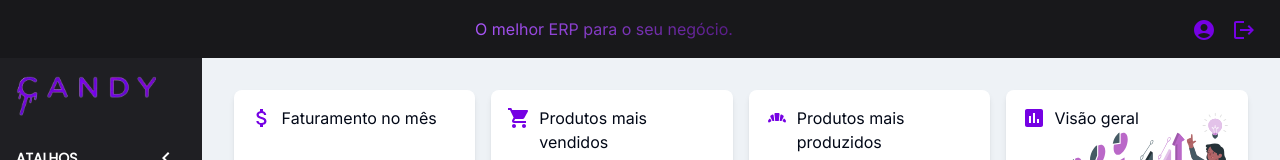
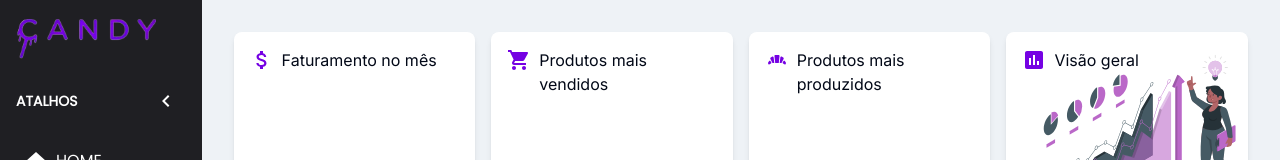
Before and after one commit to pedroandriottii/candyerp-front, a Next.js app: page / in a window 1280 px wide. Shown: the top 160 px of the page. Built offline with nearby package versions, Linux system fonts and the light colour scheme; no server answers.

Commit message:
Removing Navbar

```diff
--- a/app/layout.tsx
+++ b/app/layout.tsx
@@ -1,7 +1,6 @@
 import type { Metadata } from "next";
 import { Inter } from "next/font/google";
 import "./globals.css";
-import { Navbar } from "@/components/base/navbar";
 import { Sidebar } from "@/components/base/sidebar";
 import { cn } from "@/lib/utils"
 
@@ -20,7 +19,7 @@ export default function RootLayout({
   return (
     <html lang="en">
       <body className={cn("fixed inset-0 overflow-hidden bg-candy-background", inter.className)}>
-        <Navbar />
+        {/* <Navbar /> */}
         <div className="flex">
           <Sidebar />
           {children}
```
